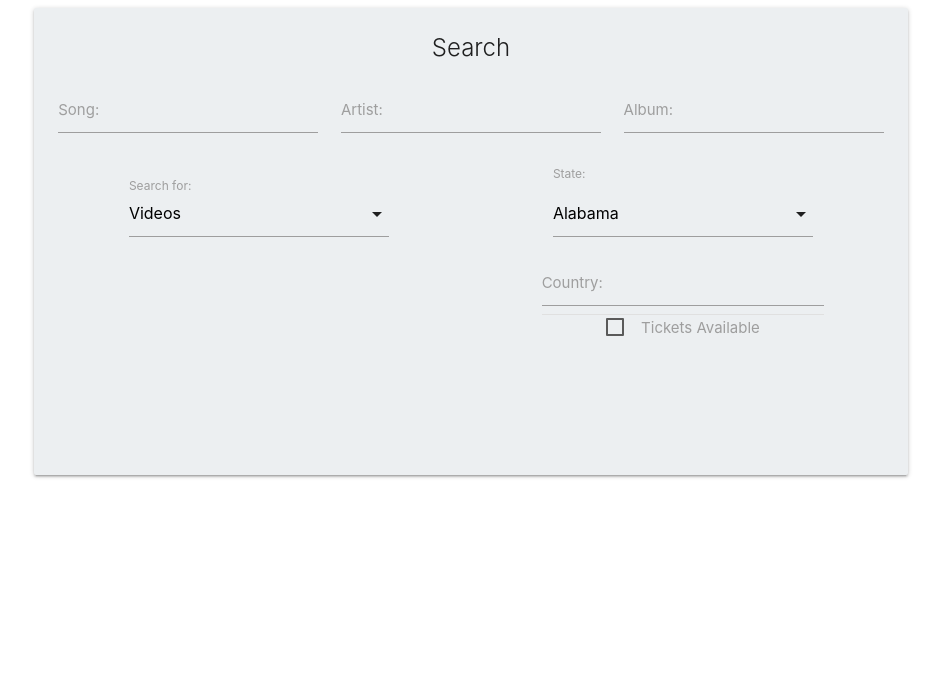
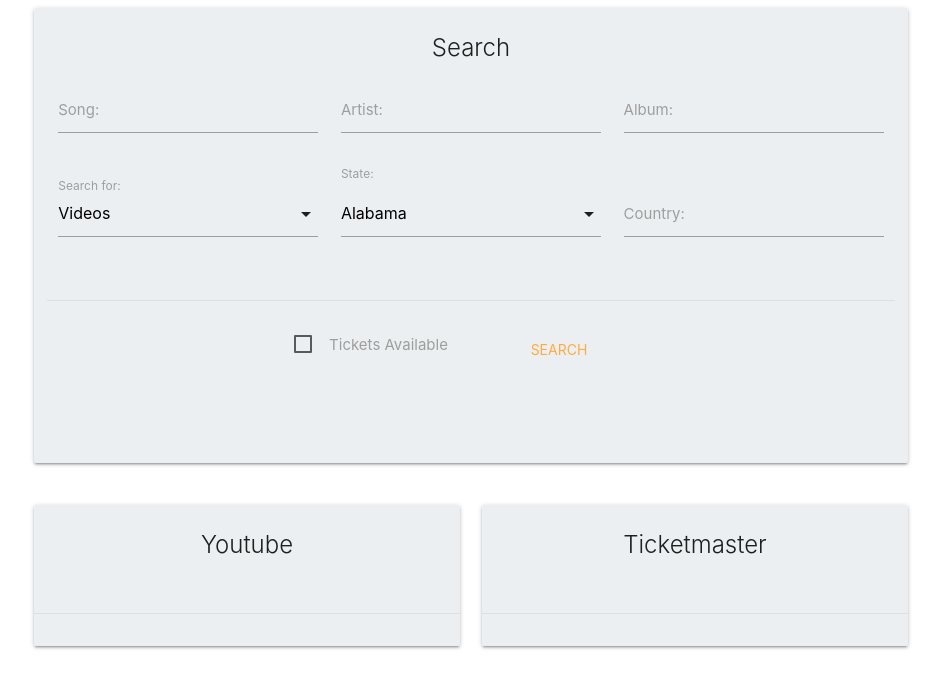
Before and after one commit to coreysalva/tune-me-in, a plain HTML site: page index.html in a window 1280 px wide. Shown: the whole page, without its empty margins (169-1110 px from the left). Drawn offline with nearby package versions, Linux system fonts and the light colour scheme.

Commit message:
Main search box mostly done being styled, likely will recolor everything though

```diff
--- a/index.html
+++ b/index.html
@@ -15,11 +15,11 @@
     <div class="container center-align">
         <div class="row">
             <div class="col s12">
-                <div class="card blue-grey lighten-5">
+                <div class="card blue-grey lighten-5 hoverable">
                     <div class="card-content">
                         <span class="card-title">Search</span>
                         <div class="row">
-                            <form class="col s12">
+                            <div class="col s12">
                                 <div class="row">
                                     <div class="input-field col s4">
                                         <input id="artist_name" type="text" class="">
@@ -34,22 +34,21 @@
                                         <label for="album_name">Album:</label>
                                     </div>
                                 </div>
+                                <!-- Row icluding search options, state, and country-->
                                 <div class="row">
-                                    <div class="col s1"></div>
                                     <div class="input-field col s4">
-                                        <select>
+                                        <select id="searchType">
                                             <option value="videos" selected>Videos</option>
                                             <option value="playlists">Playlists</option>
                                             <option value="channels">Channels</option>
                                         </select>
                                         <label>Search for:</label>
                                     </div>
-                                    <div class="col s2"></div>
                                     <div class="input-field col s4">
                                         <div class="row">
                                             <div class="col s12">
                                                 <form action="#">
-                                                    <select>
+                                                    <select id="eventState">
                                                         <option value="AL">Alabama</option>
                                                         <option value="AK">Alaska</option>
                                                         <option value="AZ">Arizona</option>
@@ -105,11 +104,16 @@
                                                     <label>State:</label>
                                                 </form>
                                             </div>
-                                            <div class="row">
-                                                <div class="input-field col s12">
+                                        </div>
+                                    </div>
+                                    <div class="input-field col s4">
                                         <input id="country" type="text" class="">
                                         <label for="country">Country:</label>
-                                                    <div class="divider"></div>
+                                    </div>
+                                </div>
+                                <div class="row card-action">
+                                    <div class="col s3"></div>
+                                    <div class="input-field col s3">
                                         <form action="#">
                                             <p>
                                                 <label>
@@ -118,23 +122,49 @@
                                                 </label>
                                             </p>
                                         </form>
+
+
+                                    </div>
+                                    <div class="input-field col s3">
+                                        <a class="waves-effect waves-teal btn-flat" id="search-btn">Search</a>
+                                    </div>
+                                    <div class="col s3">
+
+                                    </div>
+
+                                </div>
+                            </div>
                         </div>
                     </div>
 
 
+                </div>
 
-                            </form>
+            </div>
+        </div>
+        <div class="row">
+            <div class="col s6">
+                <div class="card blue-grey lighten-5 hoverable youtube-card">
+                    <div class="card-content">
+                        <span class="card-title">Youtube</span>
+                        <div class="row" id="yt-content">
+
+                        </div>
+                    </div>
+                    <div class="card-action">
                     </div>
                 </div>
             </div>
+            <div class="col s6">
+                <div class="card blue-grey lighten-5 hoverable">
+                    <div class="card-content" id="ticketmaster-card">
+                        <span class="card-title">Ticketmaster</span>
+                        <div class="row" id="tk-content">
 
-                <div class="col s1"></div>
-            </div>
-
-            </form>
                         </div>
                     </div>
                     <div class="card-action">
+                    </div>
                 </div>
             </div>
         </div>
```
Lines whose indentation alone changed are shown as unchanged.
